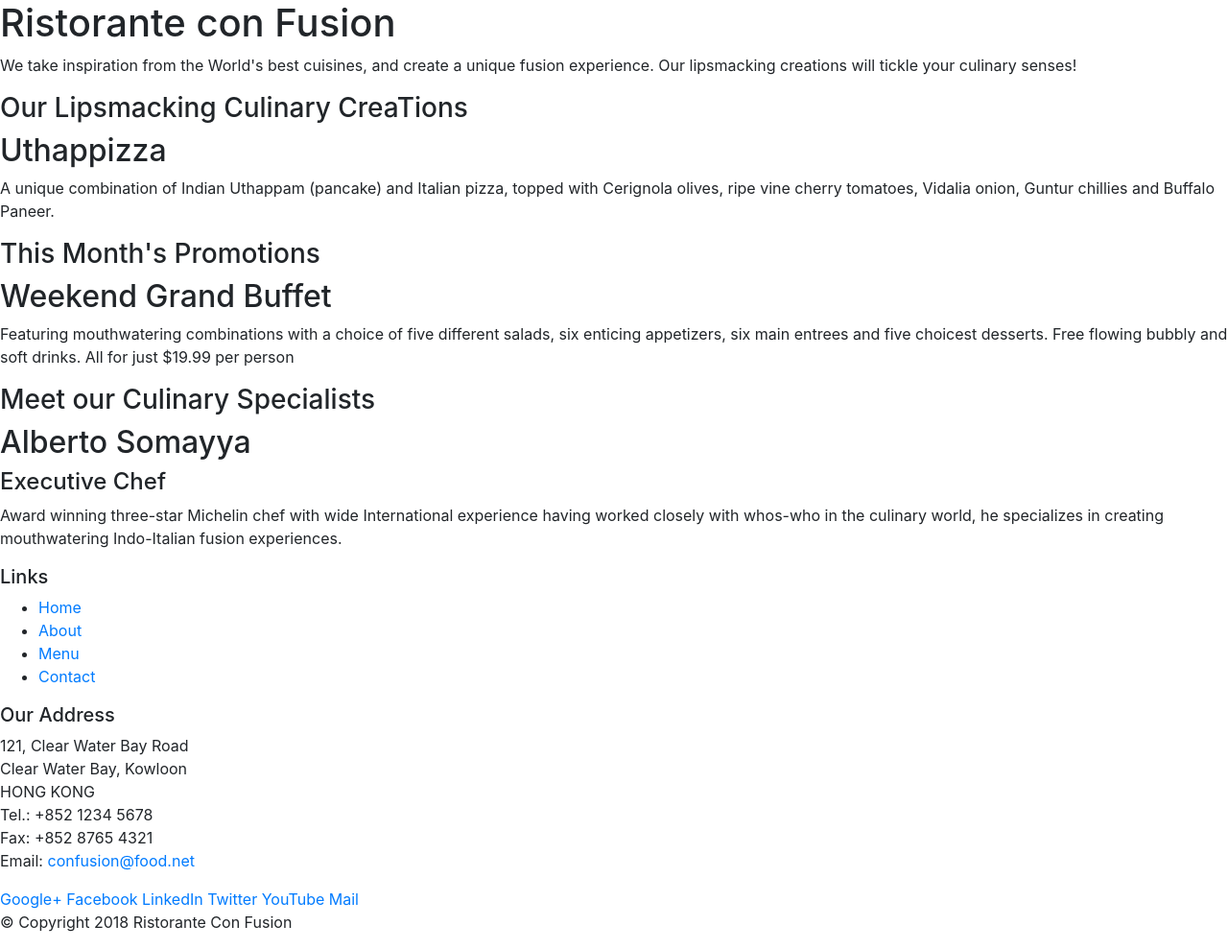
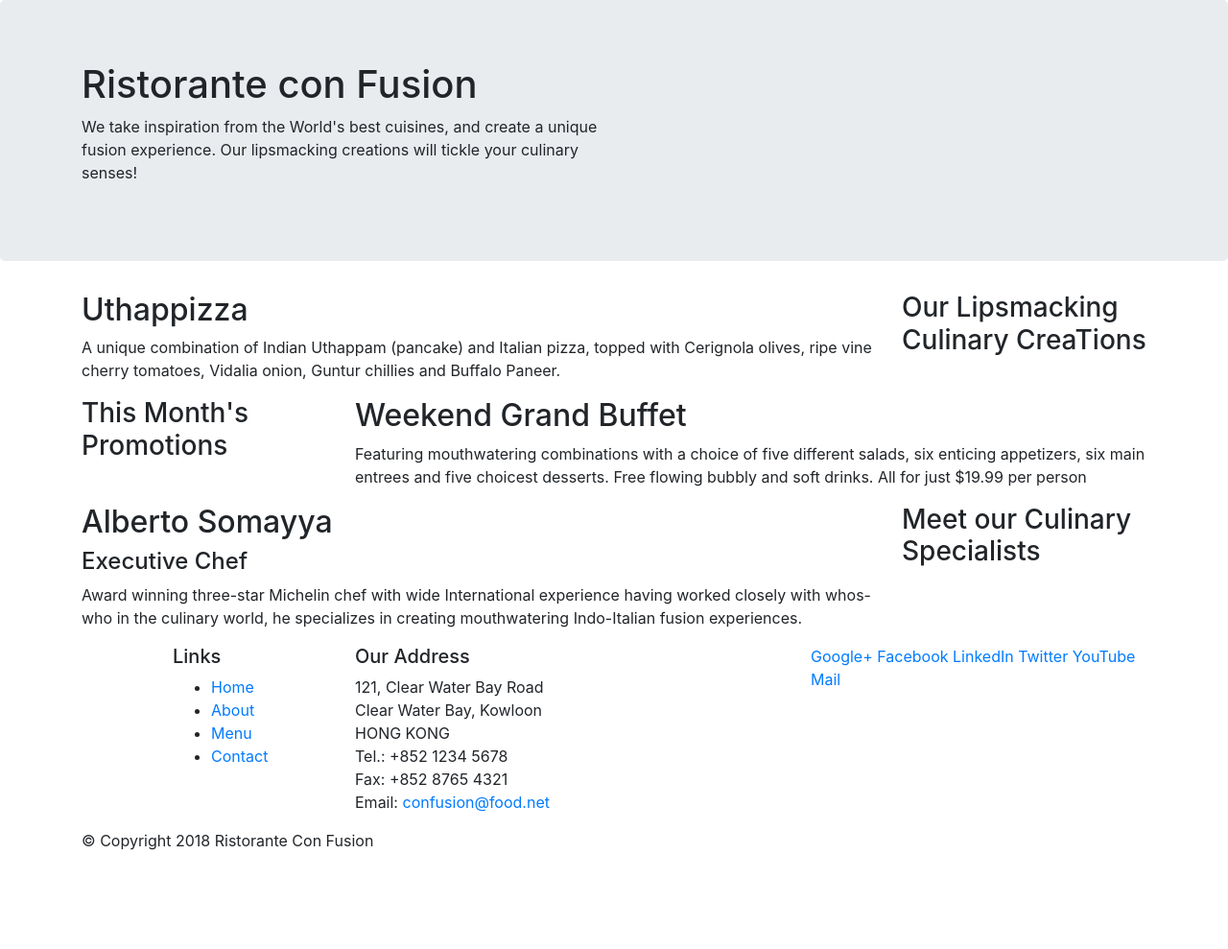
Before and after one commit to devansh2498/Git-test, a website: page index.html in a window 1280 px wide. Shown: the whole page at 96% size. After the commit the page ends 904 px from the top, so only its background shows below. Drawn offline with nearby package versions, Linux system fonts and the light colour scheme.

Commit message:
Bootstrap-grid-1

```diff
--- a/index.html
+++ b/index.html
@@ -14,46 +14,46 @@
 
 <body>
 
-    <header>
-        <div>
-            <div>
-                <div>
+    <header class="jumbotron">
+        <div class="container">
+            <div class="row">
+                <div class="col-12 col-sm-6">
                     <h1>Ristorante con Fusion</h1>
                     <p>We take inspiration from the World's best cuisines, and create a unique fusion experience. Our lipsmacking creations will tickle your culinary senses!</p>
                 </div>
-                <div>
+                <div class="col-12 col-sm">
                 </div>
             </div>
         </div>
     </header>
 
-    <div>
-        <div>
-            <div>
+    <div class="container">
+        <div class="row">
+            <div class="col-12 order-sm-last col-sm-4 col-md-3">
                 <h3>Our Lipsmacking Culinary CreaTions</h3>
             </div>
-            <div>
+            <div class="col col-sm order-sm-first col-md">
                 <h2>Uthappizza</h2>
                 <p>A unique combination of Indian Uthappam (pancake) and Italian pizza, topped with Cerignola olives, ripe vine cherry tomatoes, Vidalia onion, Guntur chillies and Buffalo Paneer.</p>
             </div>
         </div>
 
 
-        <div>
-            <div>
+        <div class="row">
+            <div class="col-12 col-sm-4 col-md-3">
                 <h3>This Month's Promotions</h3>
             </div>
-            <div>
+            <div class="col col-sm col-md">
                 <h2>Weekend Grand Buffet</h2>
                 <p>Featuring mouthwatering combinations with a choice of five different salads, six enticing appetizers, six main entrees and five choicest desserts. Free flowing bubbly and soft drinks. All for just $19.99 per person </p>
             </div>
         </div>
 
-        <div>
-            <div>
+        <div class="row">
+            <div class="col-12 order-sm-last col-sm-4 col-md-3">
                 <h3>Meet our Culinary Specialists</h3>
             </div>
-            <div>
+            <div class="col  order-sm-first col-sm col-md">
                 <h2>Alberto Somayya</h2>
                 <h4>Executive Chef</h4>
                 <p>Award winning three-star Michelin chef with wide International experience having worked closely with whos-who in the culinary world, he specializes in creating mouthwatering Indo-Italian fusion experiences. </p>
@@ -61,10 +61,10 @@
         </div>
     </div>
 
-    <footer>
-        <div>
-            <div>
-                <div>
+    <footer >
+        <div class="container">
+            <div class="row">
+                <div class="col-4 offset-1 col-sm-2">
                     <h5>Links</h5>
                     <ul>
                         <li><a href="#">Home</a></li>
@@ -73,7 +73,7 @@
                         <li><a href="#">Contact</a></li>
                     </ul>
                 </div>
-                <div>
+                <div class="col-7 col-sm-5">
                     <h5>Our Address</h5>
                     <address>
 		              121, Clear Water Bay Road<br>
@@ -84,7 +84,7 @@
 		              Email: <a href="mailto:confusion@food.net">confusion@food.net</a>
 		           </address>
                 </div>
-                <div>
+                <div class="col-12 col-sm-4">
                     <div>
                         <a href="http://google.com/+">Google+</a>
                         <a href="http://www.facebook.com/profile.php?id=">Facebook</a>
@@ -95,8 +95,8 @@
                     </div>
                 </div>
            </div>
-           <div>
-                <div>
+           <div class="row">
+                <div class="col-auto">
                     <p>© Copyright 2018 Ristorante Con Fusion</p>
                 </div>
            </div>
```
